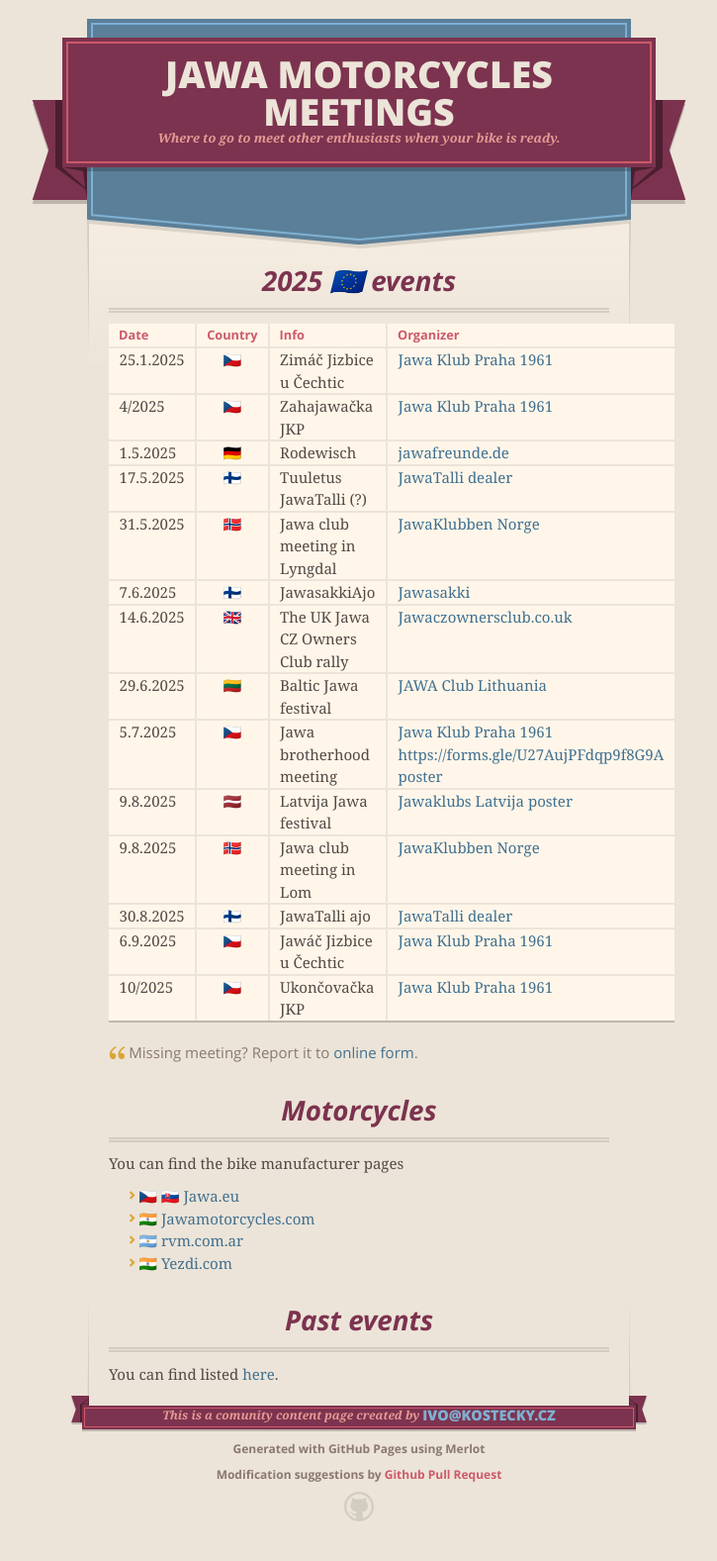
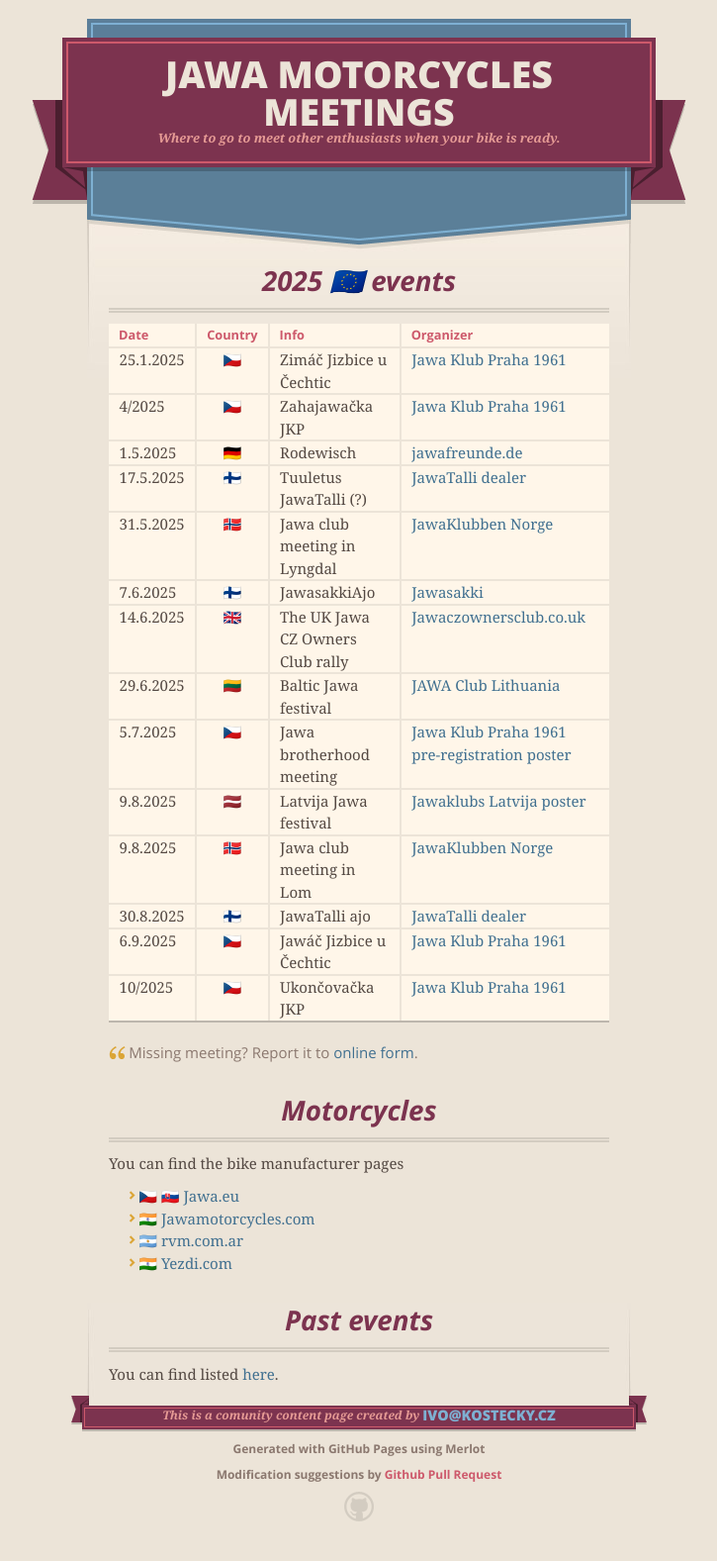
Before and after one commit to microkost/jawamotorcycles.cz, a Jekyll site: the page built from docs/index.md, in a window 1280 px wide. Shown: the whole page at 99% size, without its empty margins (277-1002 px from the left). Built offline with Jekyll 4.4.1, drawn with Linux system fonts in a browser that asks for light colours; our own code applies the rules of GitHub Pages for plain Markdown files.

Commit message:
link format fix

```diff
--- a/docs/index.md
+++ b/docs/index.md
@@ -14,7 +14,7 @@
 |   7.6.2025 | 🇫🇮 | JawasakkiAjo | [Jawasakki](https://www.jawasakki.fi/tapahtuma/jawasakkiajot-2025/) |
 |  14.6.2025 | 🇬🇧 | The UK Jawa CZ Owners Club rally | [Jawaczownersclub.co.uk](http://www.jawaczownersclub.co.uk/events.htm) |
 |  29.6.2025 | 🇱🇹 | Baltic Jawa festival | [JAWA Club Lithuania](https://www.facebook.com/profile.php?id=100077316098945&sk=events) |
-|   5.7.2025 | 🇨🇿 | Jawa brotherhood meeting | [Jawa Klub Praha 1961](http://www.jawaklub.cz/kalendar) [https://forms.gle/U27AujPFdqp9f8G9A](pre-registration) [poster](assets/2025/jawa-czechia-brotherhood-2025.jpg) |
+|   5.7.2025 | 🇨🇿 | Jawa brotherhood meeting | [Jawa Klub Praha 1961](http://www.jawaklub.cz/kalendar) [pre-registration](https://forms.gle/U27AujPFdqp9f8G9A) [poster](assets/2025/jawa-czechia-brotherhood-2025.jpg) |
 |   9.8.2025 | 🇱🇻 | Latvija Jawa festival | [Jawaklubs Latvija](https://www.facebook.com/Jawaklubs/events) [poster](assets/2025/jawa-latvia-2025.jpg) |
 |   9.8.2025 | 🇳🇴 | Jawa club meeting in Lom | [JawaKlubben Norge](http://jawaklubben.no/) |
 |  30.8.2025 | 🇫🇮 | JawaTalli ajo | [JawaTalli dealer](https://www.jawatalli.fi/news/) |
```
